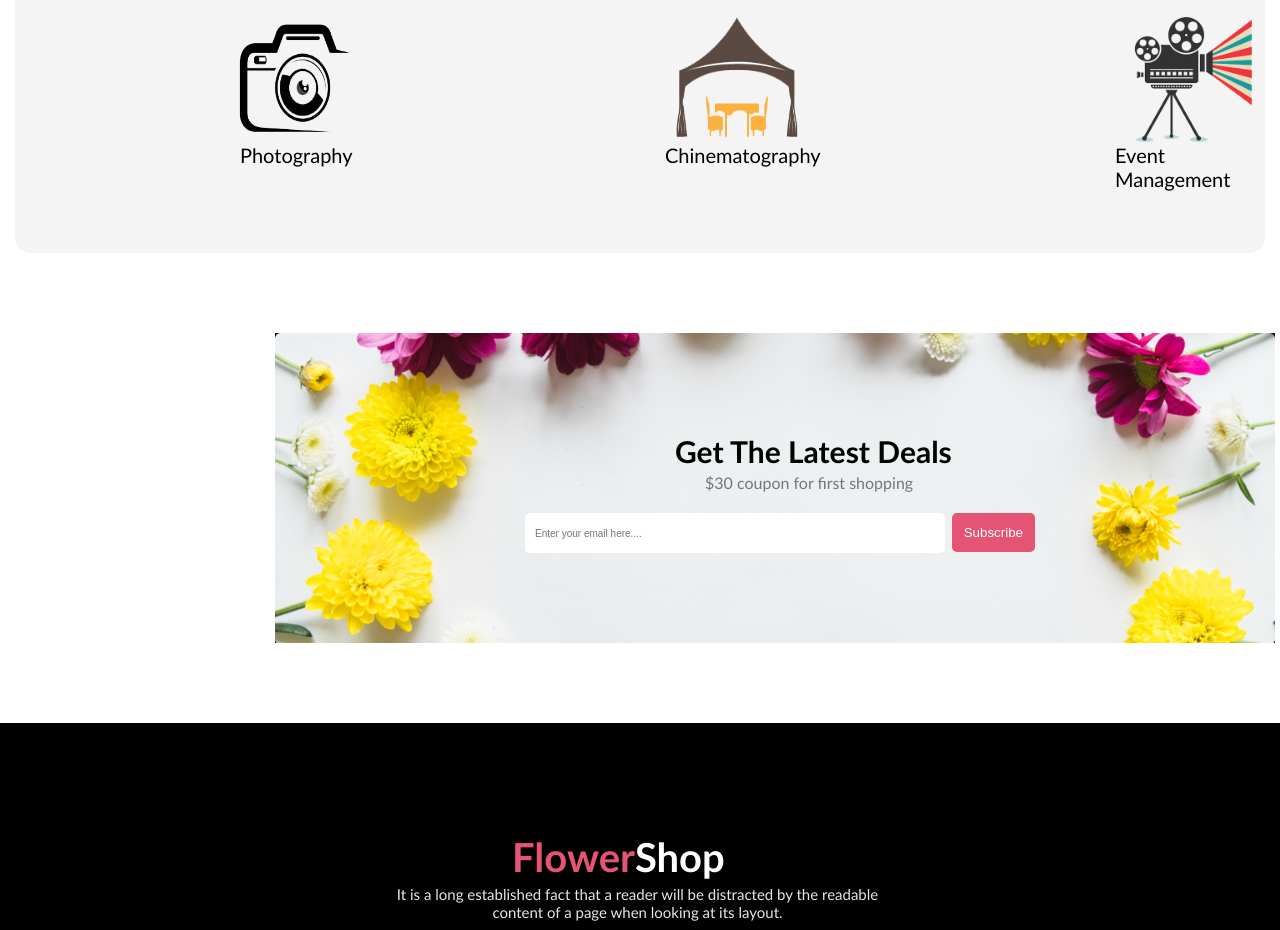
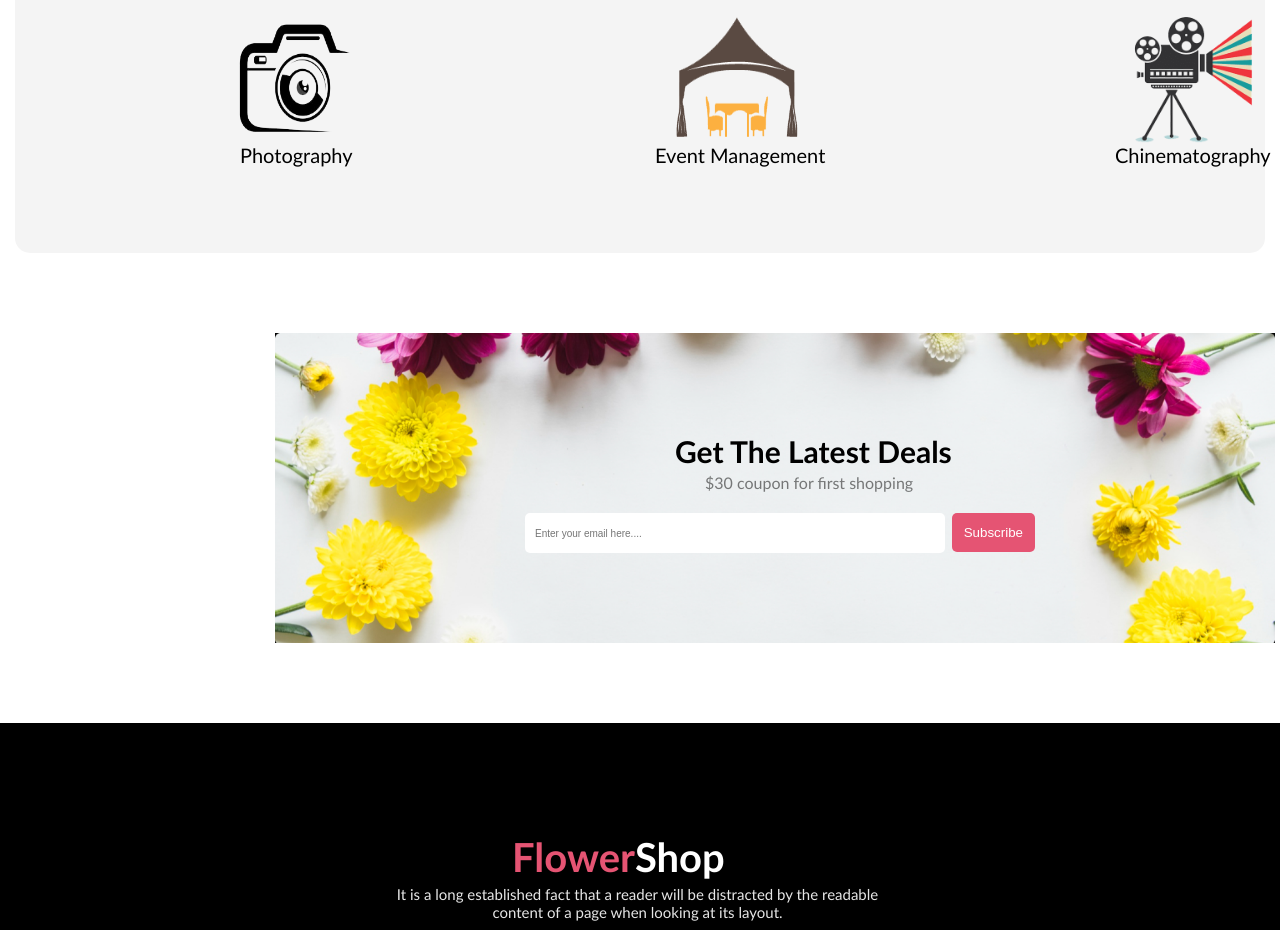
Before and after one commit to omarfarukbhuiyan/assignment-1-flower-shop, a plain HTML site: page index.html in a window 1280 px wide. Shown: the part 3163-4093 px from the top of the page. Drawn offline with Linux system fonts and the light colour scheme.

Commit message:
Final touch

```diff
--- a/index.html
+++ b/index.html
@@ -91,9 +91,9 @@
                 <img src="img/img1.png" alt="" class="img-b1">
                 <p class="txtt1-bn">Photography</p>
                 <img src="img/img2.png" alt="" class="img-b2">
-                <p class="txt2-bn">Chinematography</p>
+                <p class="txt2-bn">Event Management </p>
                 <img src="img/img3.png" alt="" class="img-b3">
-                <p class="txt3-bn">Event Management</p>
+                <p class="txt3-bn">Chinematography</p>
             </div>
         </div>
                                                                <!--Bonus-->
--- a/style/style.css
+++ b/style/style.css
@@ -292,7 +292,7 @@
 }
 .txt2-bn{
     font-family: 'Gill Sans', 'Gill Sans MT', Calibri, 'Trebuchet MS', sans-serif;
-    position: absolute; top: 290px; left: 650px;
+    position: absolute; top: 290px; left: 640px;
     font-size: 20px;
 }
 .txt3-bn{
```
